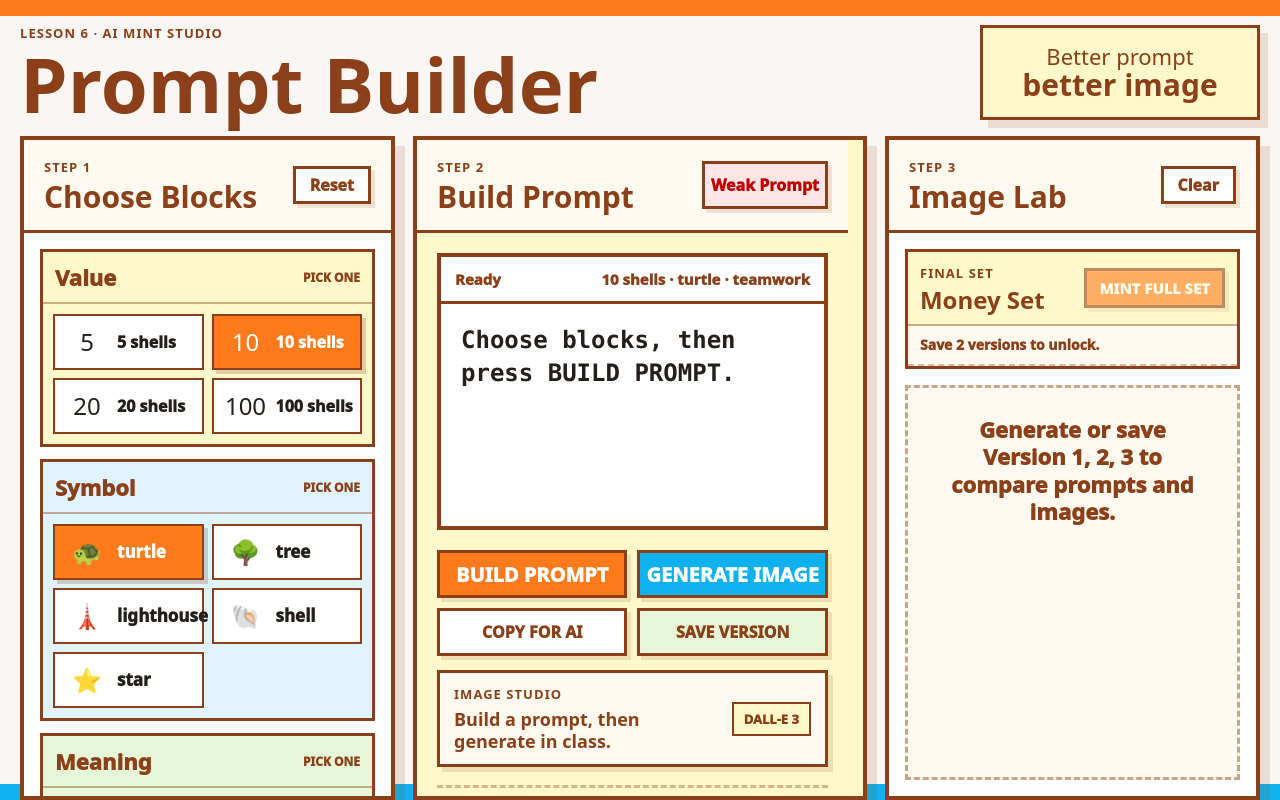
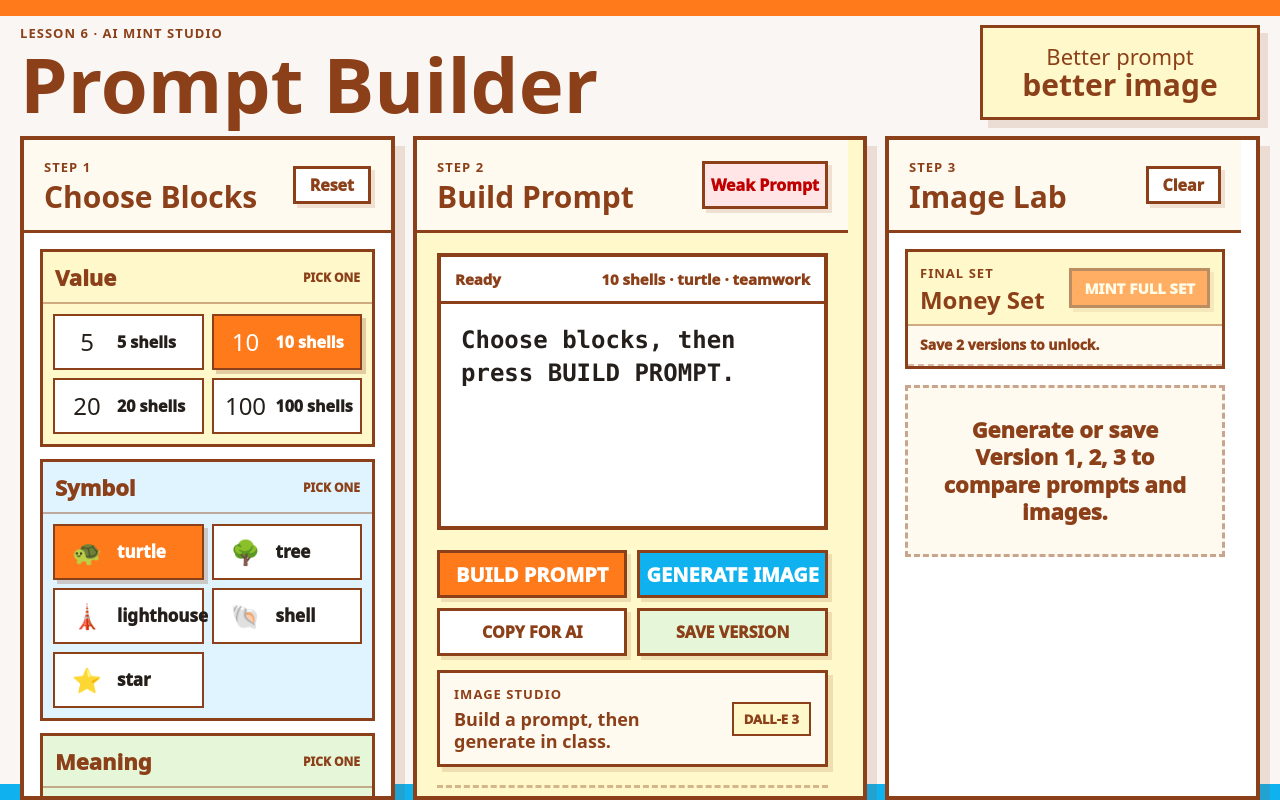
Before and after one commit to SophieNie1997/ai-mint-prompt-builder, a website: page public/index.html in a window 1280 px wide. Drawn offline with Linux system fonts and the light colour scheme.

Commit message:
Make Step 3 scroll as one panel

```diff
--- a/public/styles.css
+++ b/public/styles.css
@@ -137,6 +137,15 @@ h2 {
 .compare-board {
   display: flex;
   flex-direction: column;
+  overflow-y: auto;
+  overscroll-behavior: contain;
+  scrollbar-gutter: stable;
+}
+
+.compare-board .panel-head {
+  position: sticky;
+  top: 0;
+  z-index: 3;
 }
 
 .panel-head {
@@ -530,12 +539,11 @@ h2 {
 }
 
 .version-list {
-  flex: 1 1 auto;
-  min-height: 0;
+  flex: 0 0 auto;
   display: grid;
   gap: 14px;
   max-height: none;
-  overflow: auto;
+  overflow: visible;
   padding: 16px;
 }
 
```
